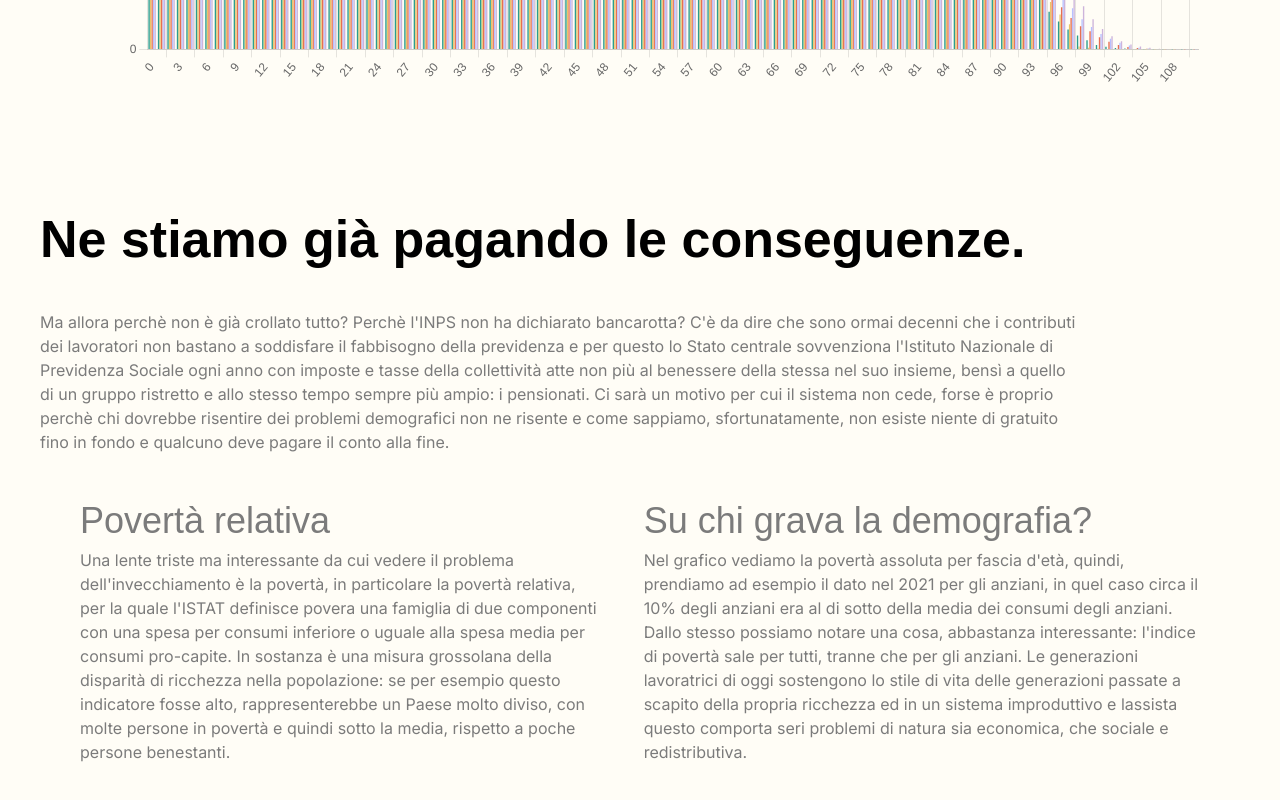
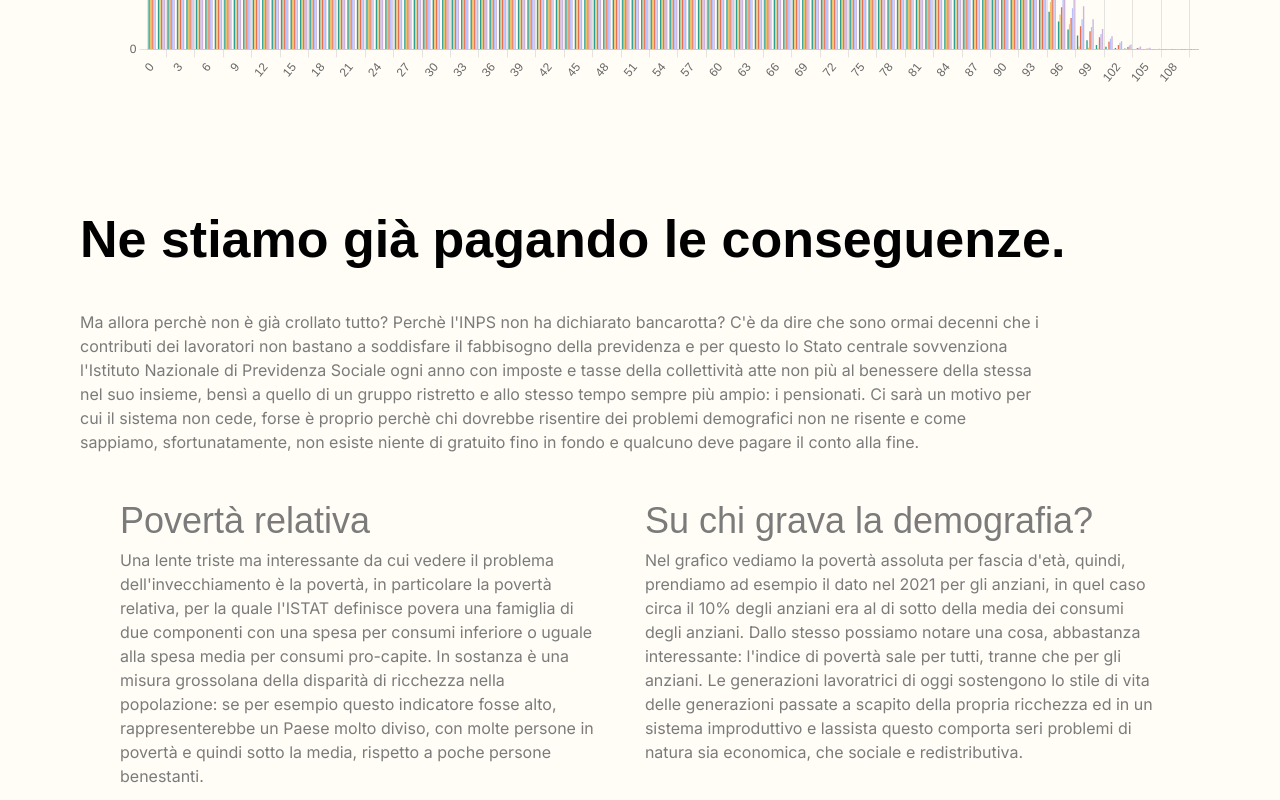
Before and after one commit to GabrielVincenzi/funnypark, a Next.js app: page /demo in a window 1280 px wide. Shown: the part 4900-5700 px from the top of the page. Built offline with nearby package versions, Linux system fonts and the light colour scheme; a web font is replaced by a local one.

Commit message:
Update ArticleSubtexts.tsx

```diff
--- a/components/ArticleSubtexts.tsx
+++ b/components/ArticleSubtexts.tsx
@@ -9,7 +9,7 @@ type TextProps = {
 
 const ArticleSubtexts = ({ title, description, description1, description2, subtitle1, subtitle2 }: TextProps) => {
     return (
-        <div className="lg:px-10 max-container padding-container flex flex-col gap-20 pt-10 pb-10 md:gap-28 lg:pt-20 xl:flex-row">
+        <div className="lg:px-20 px-10 max-container padding-container flex flex-col gap-20 pt-10 pb-10 md:gap-28 lg:pt-20 xl:flex-row">
             <div className='text-left relative flex flex-1 flex-col xl:w-1/2 gap-4'>
                 <h2 className="lg:bold-52">{title}</h2>
                 <p className="description mt-6 lg:pr-40">
```
